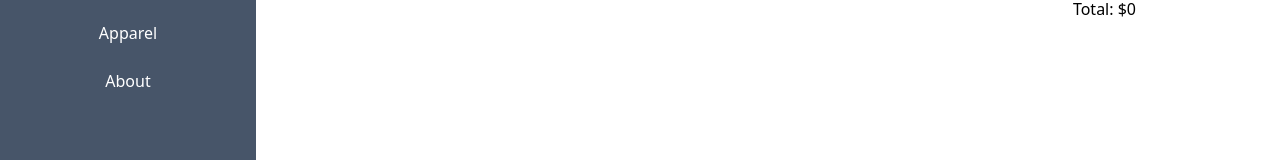
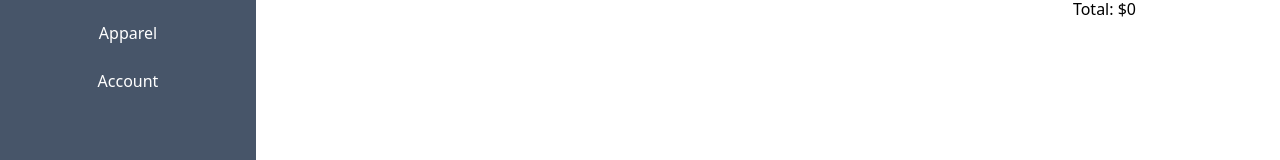
Before and after one commit to eddomiw/shopping-cart, a React (Vite) app: page /cart in a window 1280 px wide. Both pictures are taken after a click on the button "Navigation". Shown: the part 167-327 px from the top of the page. Built offline with nearby package versions, Linux system fonts and the light colour scheme.

Commit message:
Rename About component to Account component

```diff
--- a/src/Router.jsx
+++ b/src/Router.jsx
@@ -3,7 +3,7 @@ import App from "./App.jsx";
 import Home from "./components/Home.jsx";
 import Apparel from "./components/Apparel.jsx";
 import ErrorPage from "./components/ErrorPage.jsx";
-import About from "./components/About.jsx";
+import Account from "./components/Account.jsx";
 import Cart from "./components/Cart.jsx";
 import "./index.css";
 import { useState } from "react";
@@ -68,7 +68,7 @@ const Router = () => {
             />
           ),
         },
-        { path: "about", element: <About /> },
+        { path: "account", element: <Account /> },
         {
           path: "cart",
           element: (
--- a/src/components/About.jsx
+++ b/src/components/Account.jsx
@@ -1,4 +1,4 @@
-export default function About() {
+export default function Account() {
   return (
     <div>
       <h1>Hello from About page!</h1>
--- a/src/components/Cart.jsx
+++ b/src/components/Cart.jsx
@@ -31,7 +31,7 @@ export default function Cart({ cartItems, updateCartItems }) {
       <h1 className="text-center text-2xl py-5">Cart</h1>
       <div className="p-4 w-4/5">
         {Object.keys(cartItems).map((itemId) => (
-          <div key={itemId}>
+          <div className="py-5" key={itemId}>
             <img
               className=" w-28 "
               src={cartItems[itemId].image}
--- a/src/components/Navigation.jsx
+++ b/src/components/Navigation.jsx
@@ -23,8 +23,8 @@ export default function Navigation({ onClose }) {
           </Link>
         </li>
         <li className="p-3 text-center">
-          <Link to="/about" className="no-underline">
-            About
+          <Link to="/account" className="no-underline">
+            Account
           </Link>
         </li>
       </ul>
```
